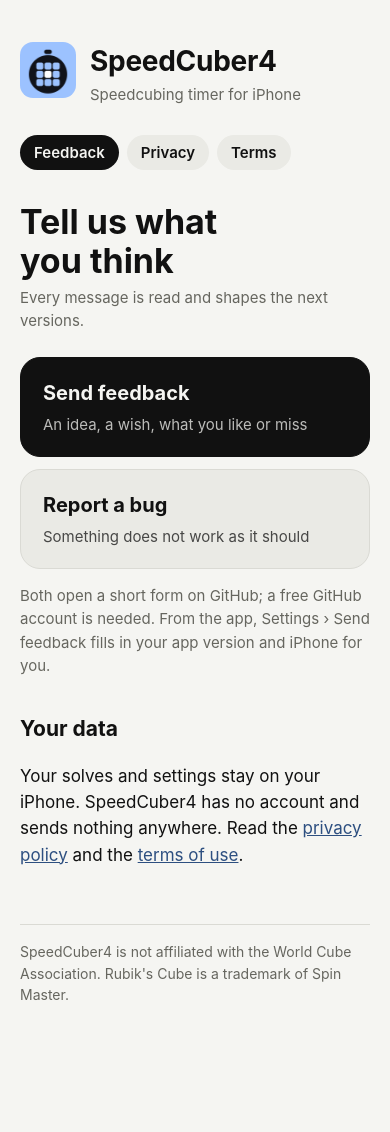
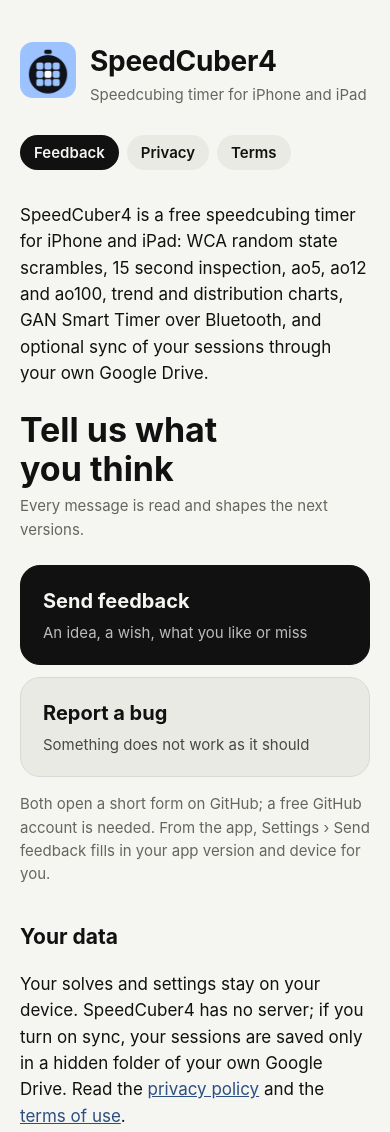
Before and after one commit to raph4-lsk/speedcuber4-support, a plain HTML site: page index.html in a window 390 px wide. Shown: the top 1132 px of the page. Before the commit the page ends 1078 px from the top, so only its background shows below. Drawn offline with Linux system fonts and the light colour scheme.

Commit message:
📝 docs: home page describes the app for iPhone and iPad

```diff
--- a/index.html
+++ b/index.html
@@ -10,18 +10,19 @@
 </head>
 <body>
 <main>
-<header><a href="./"><img src="./icon.png" alt=""></a><div><a href="./" class="name">SpeedCuber4</a><div class="tag">Speedcubing timer for iPhone</div></div></header>
+<header><a href="./"><img src="./icon.png" alt=""></a><div><a href="./" class="name">SpeedCuber4</a><div class="tag">Speedcubing timer for iPhone and iPad</div></div></header>
 <nav aria-label="Pages"><a href="./" aria-current="page">Feedback</a><a href="./privacy/">Privacy</a><a href="./terms/">Terms</a></nav>
+<p class="about">SpeedCuber4 is a free speedcubing timer for iPhone and iPad: WCA random state scrambles, 15 second inspection, ao5, ao12 and ao100, trend and distribution charts, GAN Smart Timer over Bluetooth, and optional sync of your sessions through your own Google Drive.</p>
 <h1>Tell us what you think</h1>
 <p class="meta">Every message is read and shapes the next versions.</p>
 <div class="actions">
 <a class="action primary" href="https://github.com/raph4-lsk/speedcuber4-support/issues/new?template=feedback.yml"><span class="action-title">Send feedback</span><span class="action-note">An idea, a wish, what you like or miss</span></a>
 <a class="action" href="https://github.com/raph4-lsk/speedcuber4-support/issues/new?template=bug.yml"><span class="action-title">Report a bug</span><span class="action-note">Something does not work as it should</span></a>
 </div>
-<p class="hint">Both open a short form on GitHub; a free GitHub account is needed. From the app, Settings › Send feedback fills in your app version and iPhone for you.</p>
+<p class="hint">Both open a short form on GitHub; a free GitHub account is needed. From the app, Settings › Send feedback fills in your app version and device for you.</p>
 
 <h2>Your data</h2>
-<p>Your solves and settings stay on your iPhone. SpeedCuber4 has no account and sends nothing anywhere. Read the <a href="privacy/">privacy policy</a> and the <a href="terms/">terms of use</a>.</p>
+<p>Your solves and settings stay on your device. SpeedCuber4 has no server; if you turn on sync, your sessions are saved only in a hidden folder of your own Google Drive. Read the <a href="privacy/">privacy policy</a> and the <a href="terms/">terms of use</a>.</p>
 <footer>SpeedCuber4 is not affiliated with the World Cube Association. Rubik's Cube is a trademark of Spin Master.</footer>
 </main>
 </body>
--- a/style.css
+++ b/style.css
@@ -65,3 +65,4 @@
 .action-note { font-size: 15px; opacity: 0.75; }
 .action:focus-visible, nav a:focus-visible { outline: 2px solid var(--record); outline-offset: 3px; }
 .hint { color: var(--muted); font-size: 15px; }
+.about { font-size: 17px; margin: 0 0 24px; }
```
Also changed, not shown: terms/index.html (+1 -1 lines).
